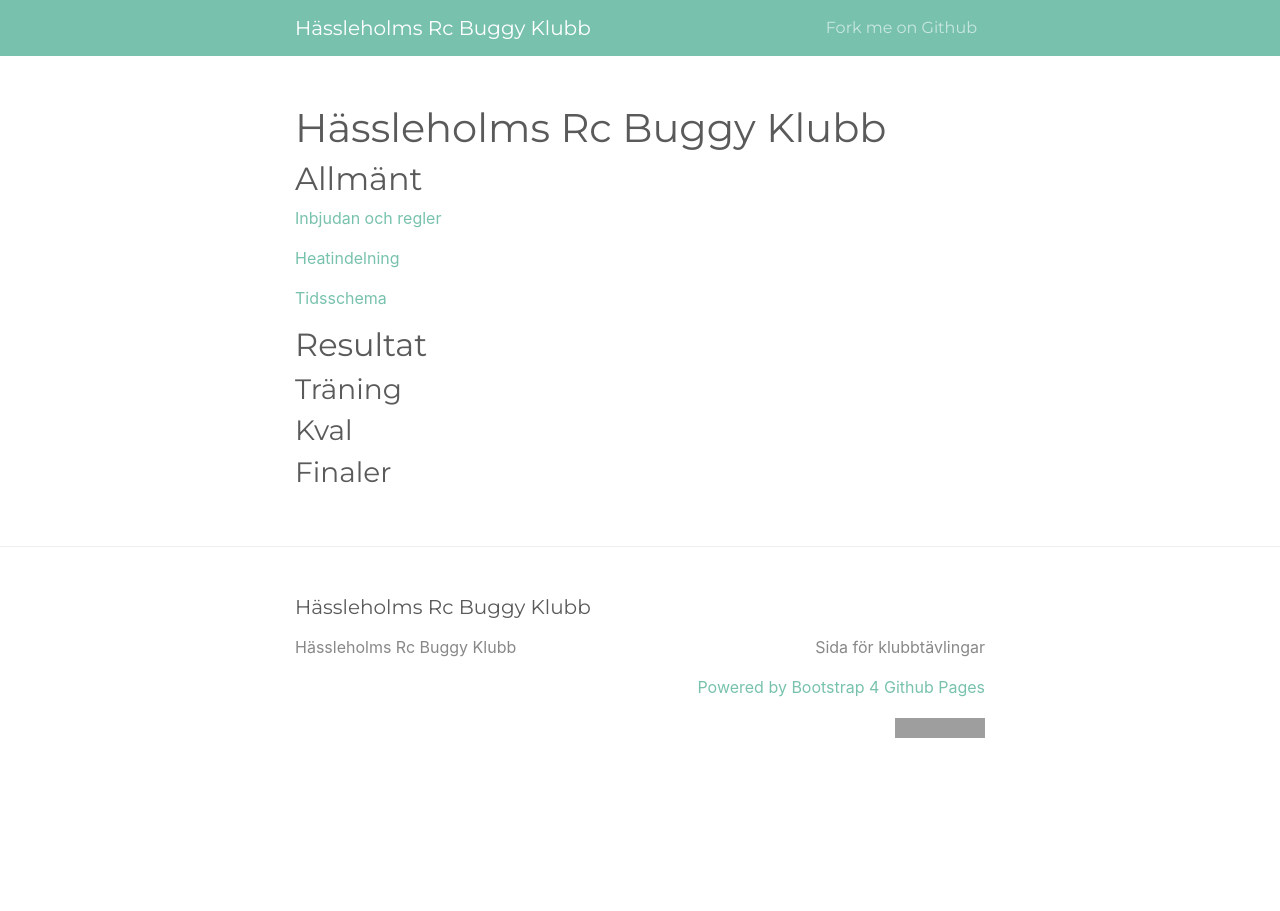
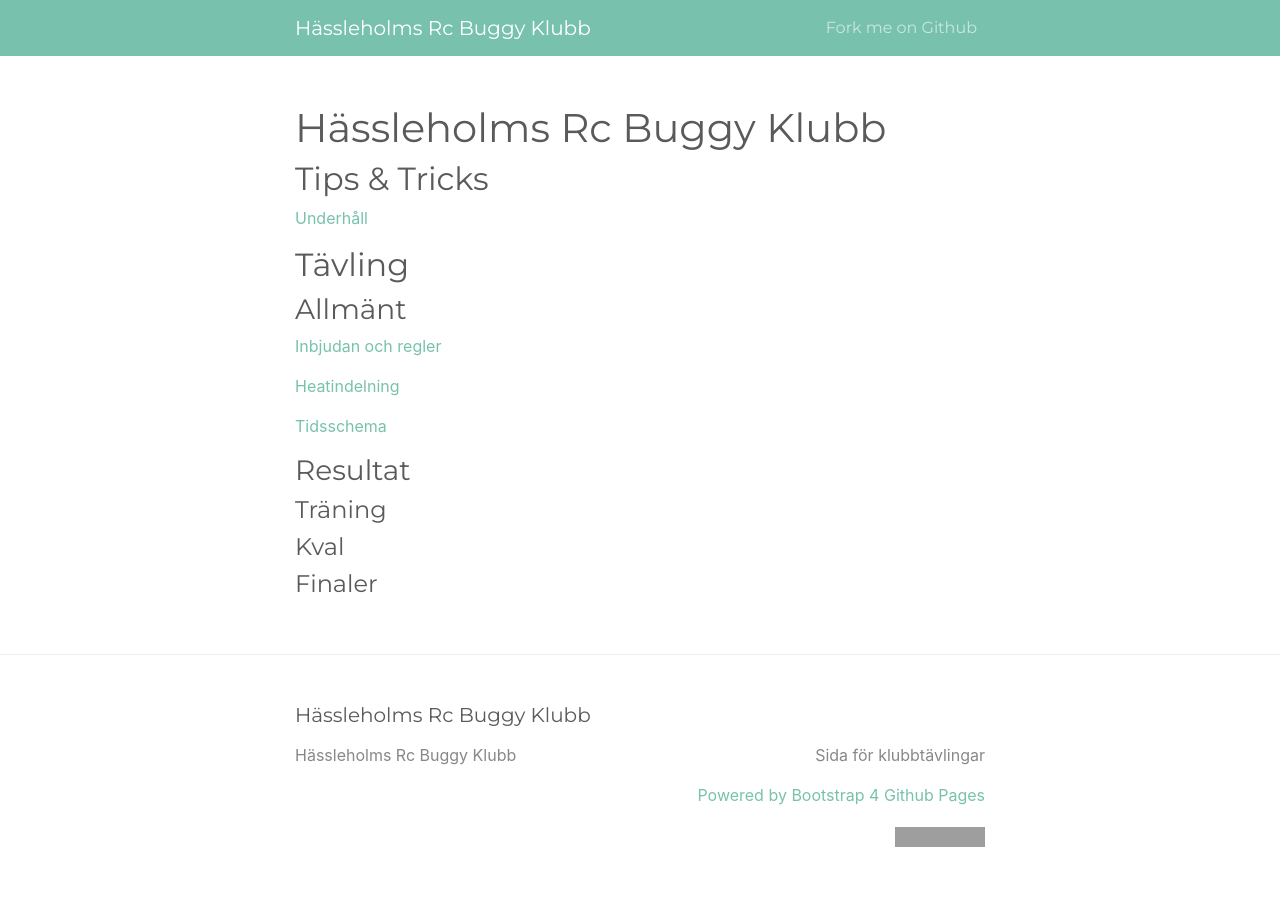
Before and after one commit to VGDev1/H-ssleholms-Rc-Buggy-Klubb, a Jekyll site: the page built from index.md, in a window 1280 px wide. Built offline with Jekyll 4.4.1, drawn with Linux system fonts in a browser that asks for light colours; grey boxes are pictures that could not be loaded.

Commit message:
Update index.md

```diff
--- a/index.md
+++ b/index.md
@@ -3,8 +3,13 @@ layout: page
 title: Hässleholms Rc Buggy Klubb
 ---
 
+## Tips & Tricks
 
-## Allmänt
+[Underhåll](underhåll.pdf)
+
+## Tävling
+
+### Allmänt
 
 [Inbjudan och regler](Information.pdf)
 
@@ -12,12 +17,12 @@ title: Hässleholms Rc Buggy Klubb
 
 [Tidsschema](Tidschema.pdf)
 
-## Resultat
+### Resultat
 
-### Träning
+#### Träning
 
 
-### Kval
+#### Kval
 
 
-### Finaler
+#### Finaler
```
